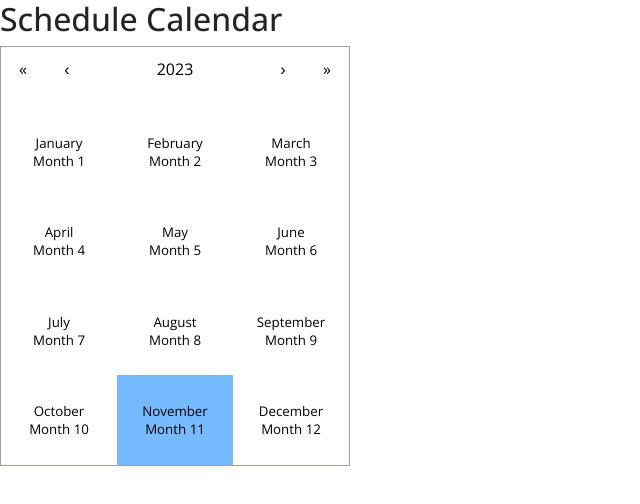
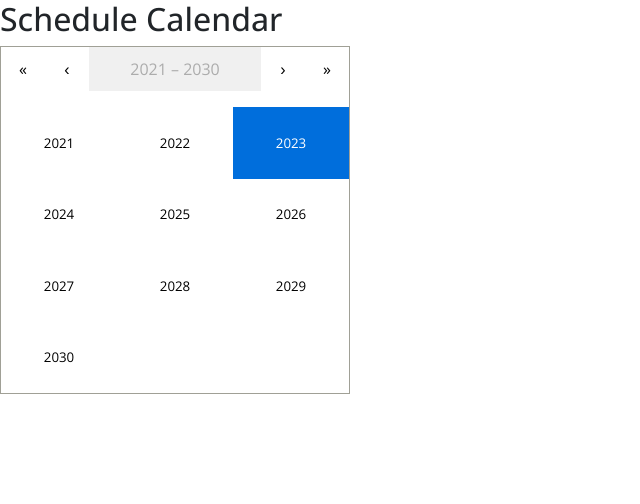
Before and after one commit to MUNALDO/QR_Code_Checkin_BE, a React (Create React App) app in the folder fe/: page /employee-calendar in a window 1280 px wide. Shown: the top 504 px of the page, without its empty margins (0-640 px from the left). Built offline with nearby package versions, Linux system fonts and the light colour scheme.

Commit message:
add calendar fe v2

```diff
--- a/fe/src/pages/Calendar/Calendar.jsx
+++ b/fe/src/pages/Calendar/Calendar.jsx
@@ -27,8 +27,11 @@ const ScheduleTable = () => {
         onChange={handleDateChange}
         value={selectedDate}
         tileContent={renderTileContent}
+        showNeighboringMonth={false}
+        calendarType="ISO 8601"
         view="year"
-        showNeighboringMonth={false}
+        minDetail="year"
+        maxDetail="decade"
       />
     </div>
   );
```
